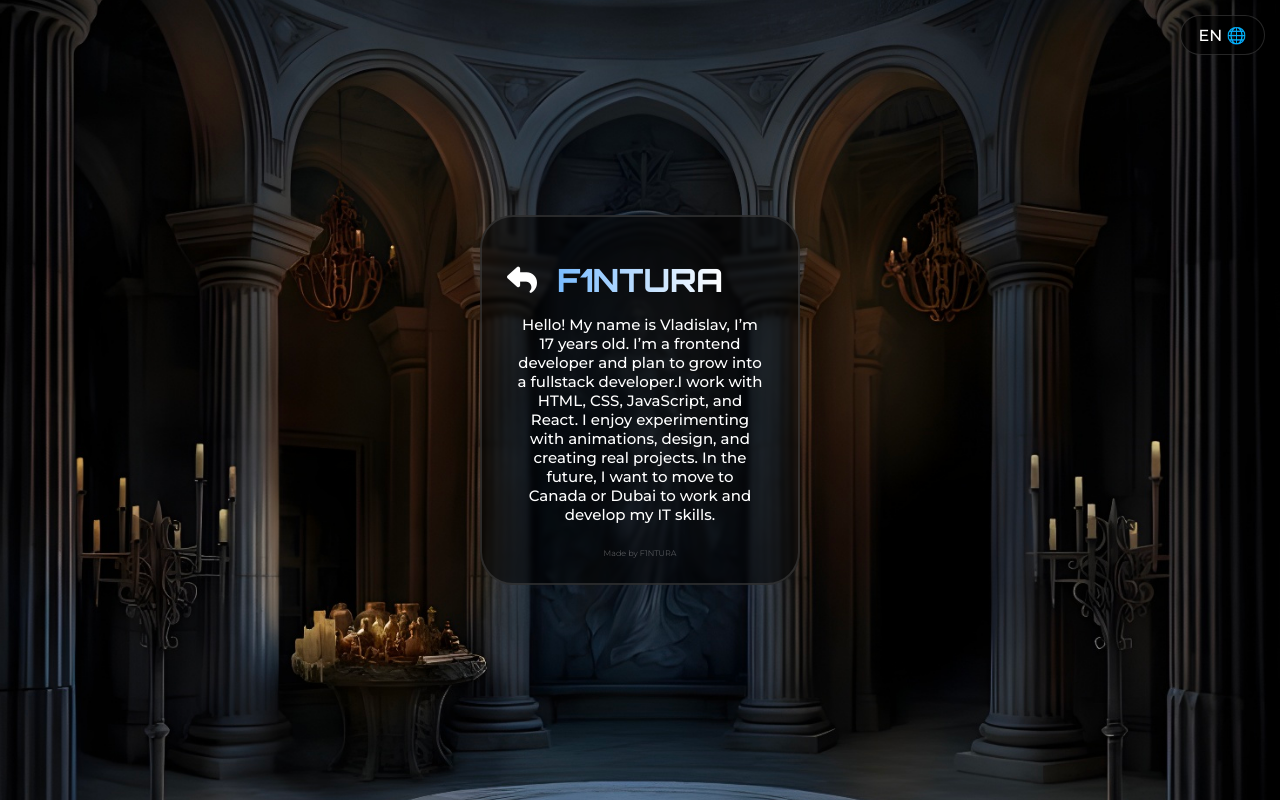
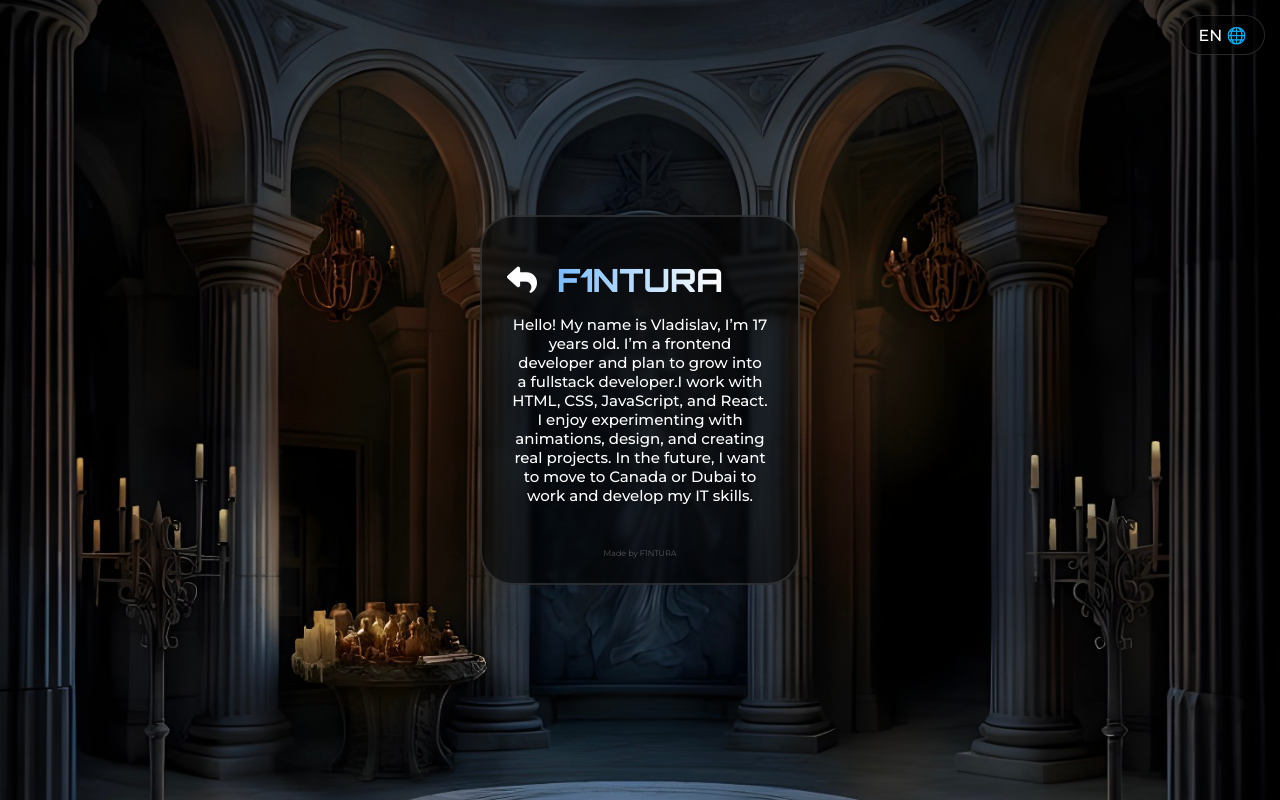
Before and after one commit to F1NTURA/F1NTURA, a plain HTML site: page index.html in a window 1280 px wide. Both pictures are taken after a click on the link "About me". Drawn offline with Linux system fonts and the light colour scheme.

Commit message:
Add files via upload

```diff
--- a/css/style.css
+++ b/css/style.css
@@ -132,8 +132,8 @@ a {
 .text_about_me {
     color: white;
     margin-top: 15px;
-    margin-left: 35px;
-    margin-right: 35px;
+    margin-left: 30px;
+    margin-right: 30px;
     margin-bottom: 15px;
     text-align: center;
     font-family: "Montserrat-M", sans-serif;
```
